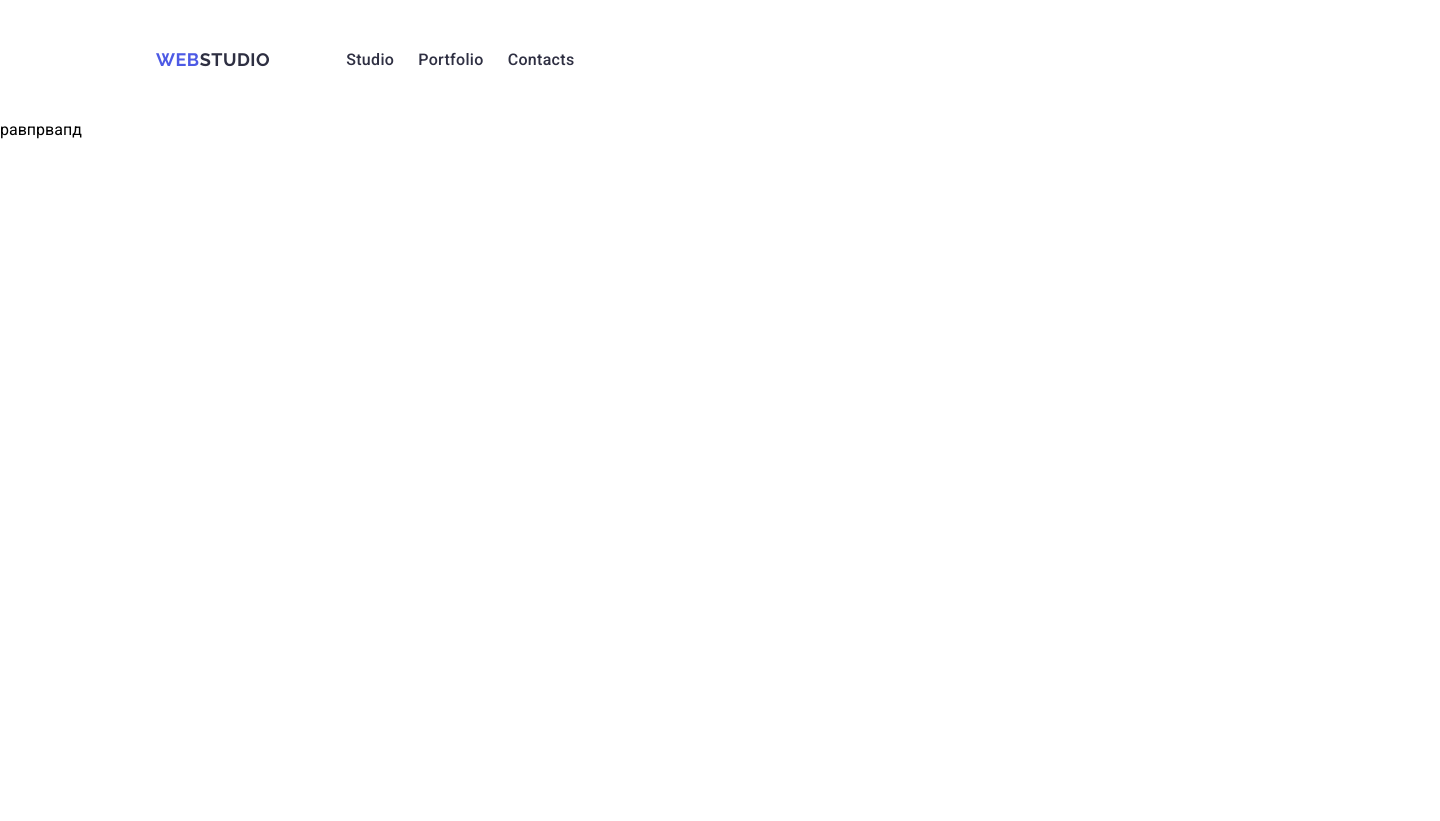
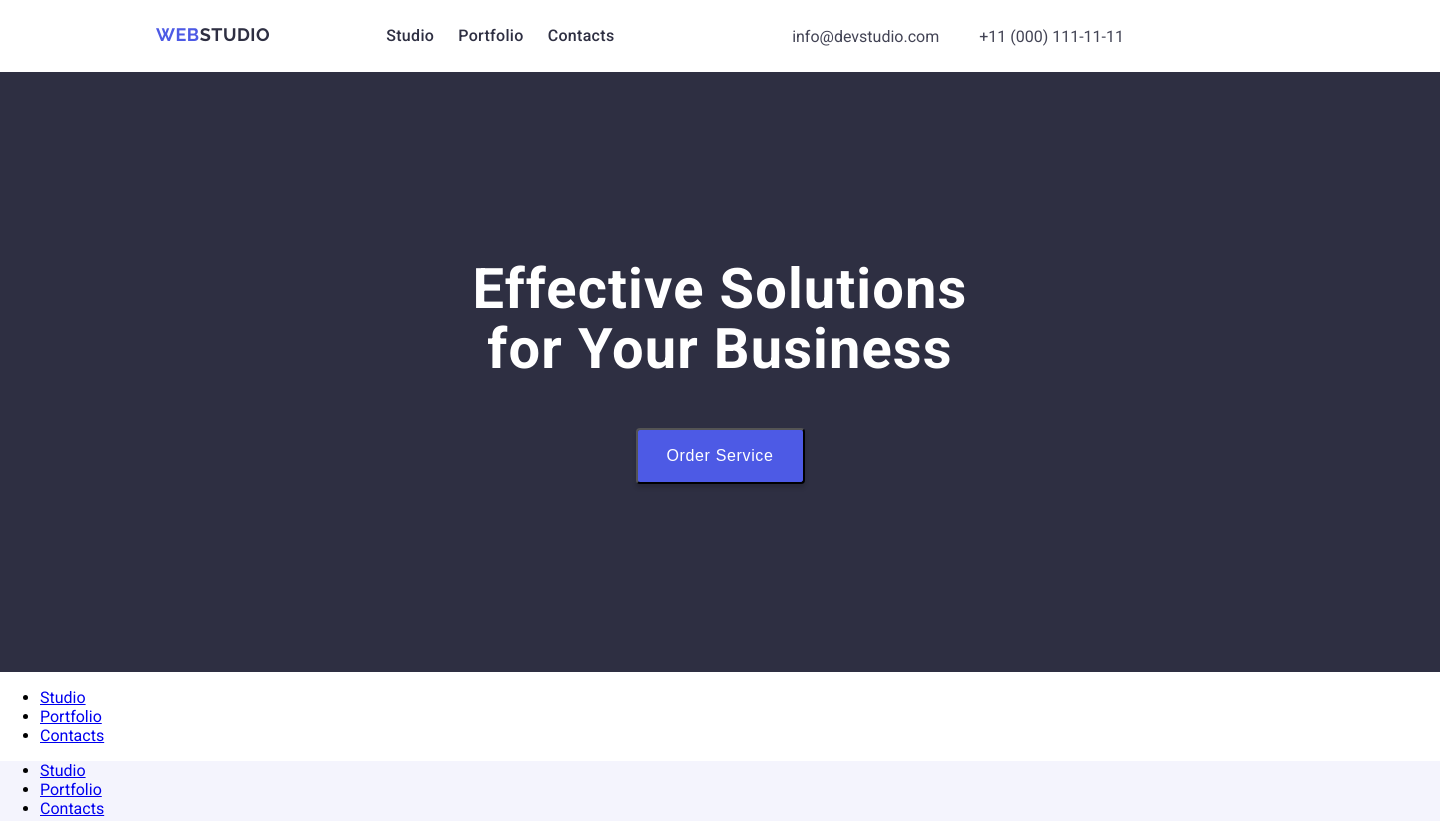
Before and after one commit to Veron0013/goit-markup-hw-01, a plain HTML site: page index.html in a window 1280 px wide. Shown: the top 821 px of the page, 1440 px wide, since content can reach past the window. Before the commit the page ends 800 px from the top, so only its background shows below. Drawn offline with Linux system fonts and the light colour scheme.

Commit message:
sections + footer

```diff
--- a/css/styles.css
+++ b/css/styles.css
@@ -3,21 +3,27 @@ body {
 	font-family: "Roboto", sans-serif;
 	max-width: 1440px;
 	background: #fff;
-	margin: 0;
+	margin: 0 auto;
 	padding: 0;
 	box-sizing: border-box;
 }
 
 header {
-	height: 72px;
+	max-height: 72px;
 	padding: auto;
 	align-items: center;
 	margin: 24px 0;
 	display: flex;
+	justify-content: space-between;
 }
 
 header a {
 	text-decoration: none;
+}
+
+.logo-menu {
+	display: flex;
+	margin-left: 156px;
 }
 
 .logo-font {
@@ -30,16 +36,11 @@ header a {
 	color: #4d5ae5;
 }
 
-.logo-link-space {
-	padding-left: 156px;
-
-}
-
 .nav-header ul {
 	display: flex;
 	list-style: none;
 	gap: 24px;
-	padding-left: 76px;
+	margin: 0 0 0 76px;
 }
 
 .nav-header a {
@@ -50,3 +51,91 @@ header a {
 	letter-spacing: 0.02em;
 	color: #2e2f42
 }
+
+.contact-info {
+	display: flex;
+	gap: 40px;
+	margin-right: 156px;
+	color: #434455;
+}
+
+.contact-info a {
+	text-decoration: none;
+	color: #434455;
+}
+
+.contact-info span {
+
+	color: #434455;
+}
+
+/* main banner*/
+
+.banner {
+	width: 1440px;
+	height: 600px;
+	background: #2e2f42;
+	display: flex;
+	flex-direction: column;
+	align-items: center;
+	justify-content: center;
+	text-align: center;
+}
+
+.banner h1 {
+	font-weight: 700;
+	font-size: 56px;
+	line-height: 107%;
+	letter-spacing: 0.02em;
+	text-align: center;
+	color: #fff;
+	max-width: 496px;
+	margin: 0;
+}
+
+.banner button {
+	border-radius: 4px;
+	/*padding: 16px 32px;*/
+	width: 169px;
+	height: 56px;
+	box-shadow: 0 4px 4px 0 rgba(0, 0, 0, 0.15);
+	background: #4d5ae5;
+	font-weight: 500;
+	font-size: 16px;
+	line-height: 150%;
+	letter-spacing: 0.04em;
+	color: #fff;
+	margin-top: 48px;
+}
+
+/* main keywords */
+
+/* main our-team */
+.our-team {
+	width: 1440px;
+	height: 732px;
+	background: #f4f4fd;
+}
+
+/* footer */
+footer {
+	max-height: 312px;
+	width: 1440px;
+	background: #2e2f42;
+	padding: 100px 0px;
+	color: #f4f4fd;
+}
+
+.footer-container {
+	padding-left: 156px;
+	width: 264px;
+	max-height: 112px;
+}
+
+.footer-container a {
+	text-decoration: none;
+}
+
+.footer-container p {
+	margin: 16px 0 0 0;
+}
--- a/index.html
+++ b/index.html
@@ -22,7 +22,8 @@
 
 	<body>
 		<header>
-			<a href="" class="logo-font logo-link-space"
+			<div class="logo-menu">
+				<a href="" class="logo-font"
 					>Web<span style="color: #2e2f42">Studio</span></a
 				>
 				<nav class="nav-header">
@@ -32,8 +33,49 @@
 						<li><a href="#">Contacts</a></li>
 					</ul>
 				</nav>
+			</div>
+			<div class="contact-info">
+				<a href="mailto:info@devstudio.com">info@devstudio.com</a>
+				<span>+11 (000) 111-11-11</span>
+			</div>
 		</header>
-		<main>равпрвапд</main>
-		<footer></footer>
+		<main>
+			<!-- banner -->
+			<section class="banner">
+				<h1>Effective Solutions for Your Business</h1>
+				<button>Order Service</button>
+			</section>
+			<!--keypoints  -->
+			<section class="keypoints">
+				<div>
+					<ul>
+						<li><a href="#">Studio</a></li>
+						<li><a href="#">Portfolio</a></li>
+						<li><a href="#">Contacts</a></li>
+					</ul>
+				</div>
+			</section>
+			<!-- our-team -->
+			<section class="our-team">
+				<div>
+					<ul>
+						<li><a href="#">Studio</a></li>
+						<li><a href="#">Portfolio</a></li>
+						<li><a href="#">Contacts</a></li>
+					</ul>
+				</div>
+			</section>
+		</main>
+		<footer>
+			<div class="footer-container">
+				<a href="" class="logo-font"
+					>Web<span style="color: #fff">Studio</span></a
+				>
+				<p>
+					Increase the flow of customers and sales for your business with
+					digital marketing & growth solutions.
+				</p>
+			</div>
+		</footer>
 	</body>
 </html>
```
Lines whose indentation alone changed are shown as unchanged.
